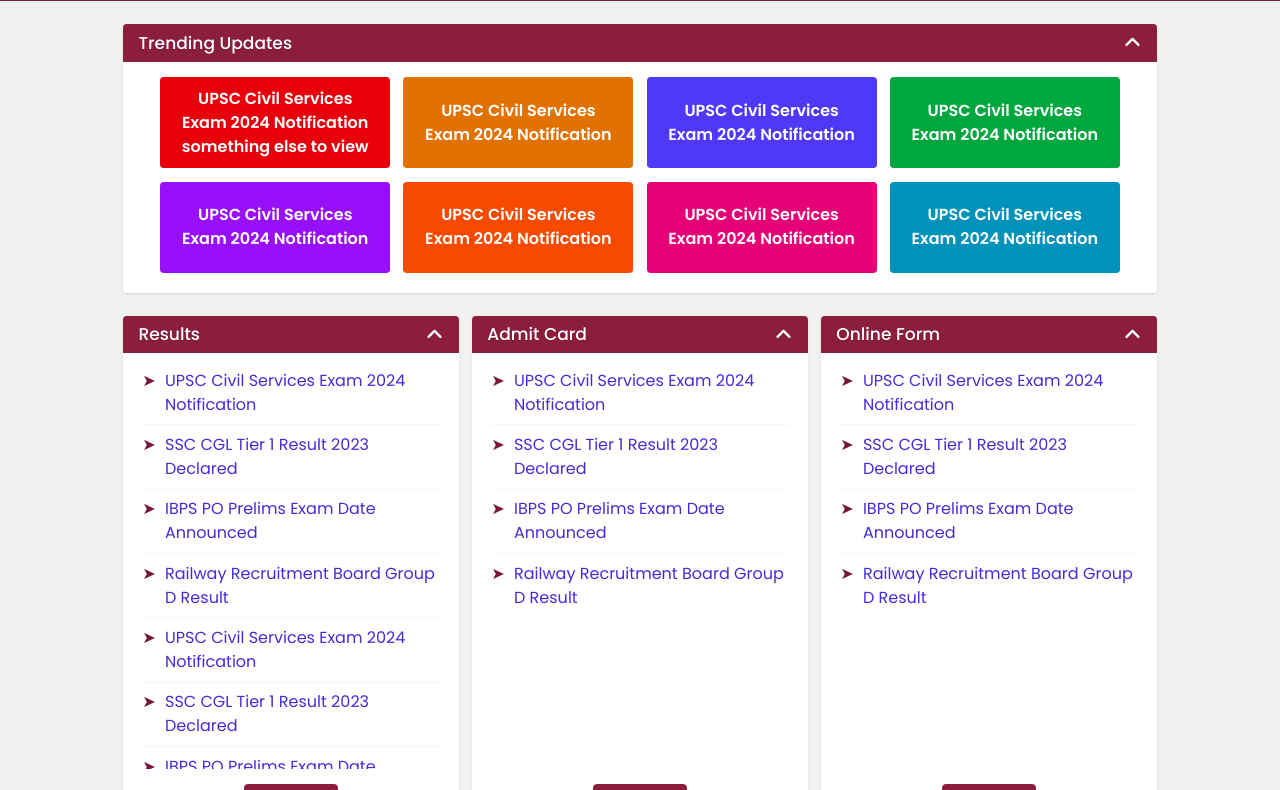
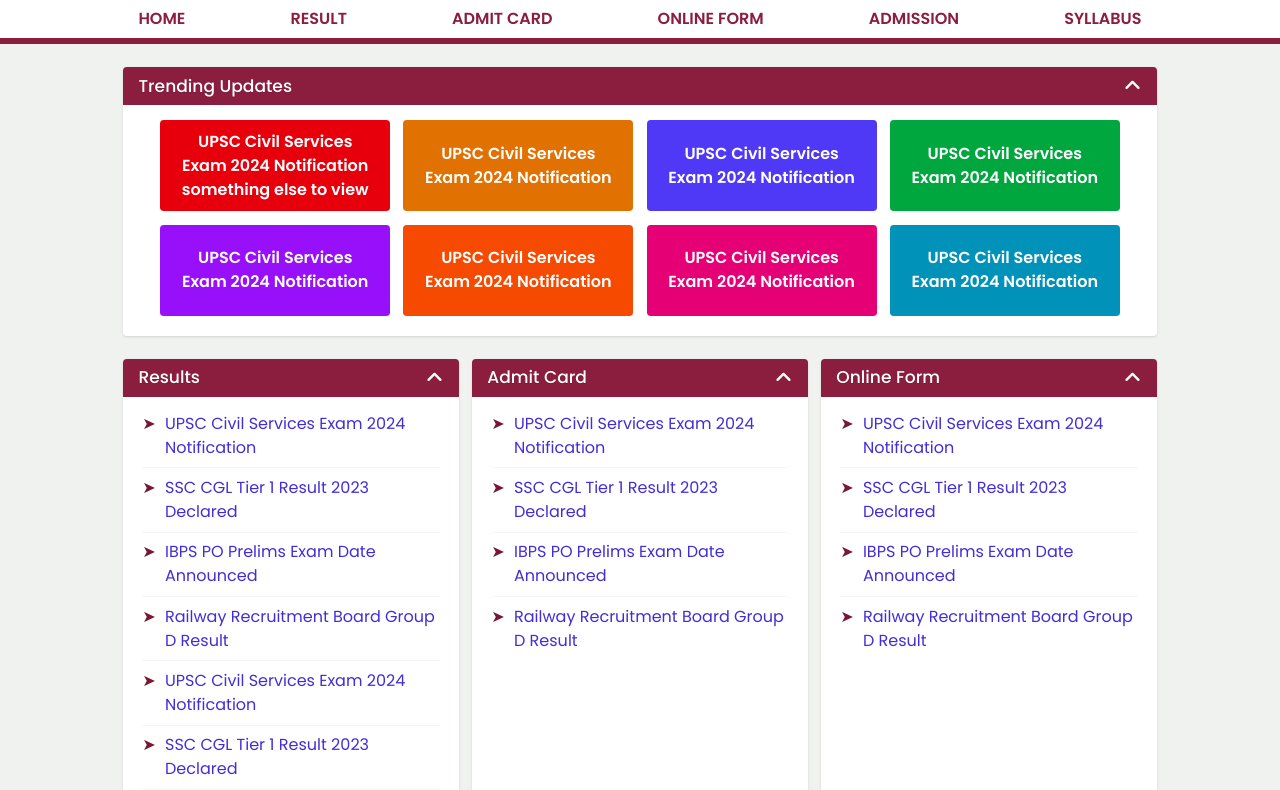
Before and after one commit to santosh0954/job_portal, a website: page src/index.html in a window 1280 px wide. Shown: the part 79-869 px from the top of the page. Drawn offline with Linux system fonts and the light colour scheme.

Commit message:
desktop menu visibility fixed

```diff
--- a/src/index.html
+++ b/src/index.html
@@ -53,7 +53,7 @@
 
     </div>
     <nav
-      class="bg-white py-1 mb-1 navbar-nav z-10 w-full left-0 top-full shadow-lg md:shadow-none border-b-2 border-[var(--color-primary)] md:border-0 absolute md:static hidden">
+      class="bg-white py-1 mb-1 navbar-nav z-10 w-full left-0 top-full shadow-lg md:shadow-none border-b-2 border-[var(--color-primary)] md:border-0 absolute md:static hidden md:block">
       <div class="container">
         <ul class="navbar">
           <li><a href="./">Home</a></li>
```
